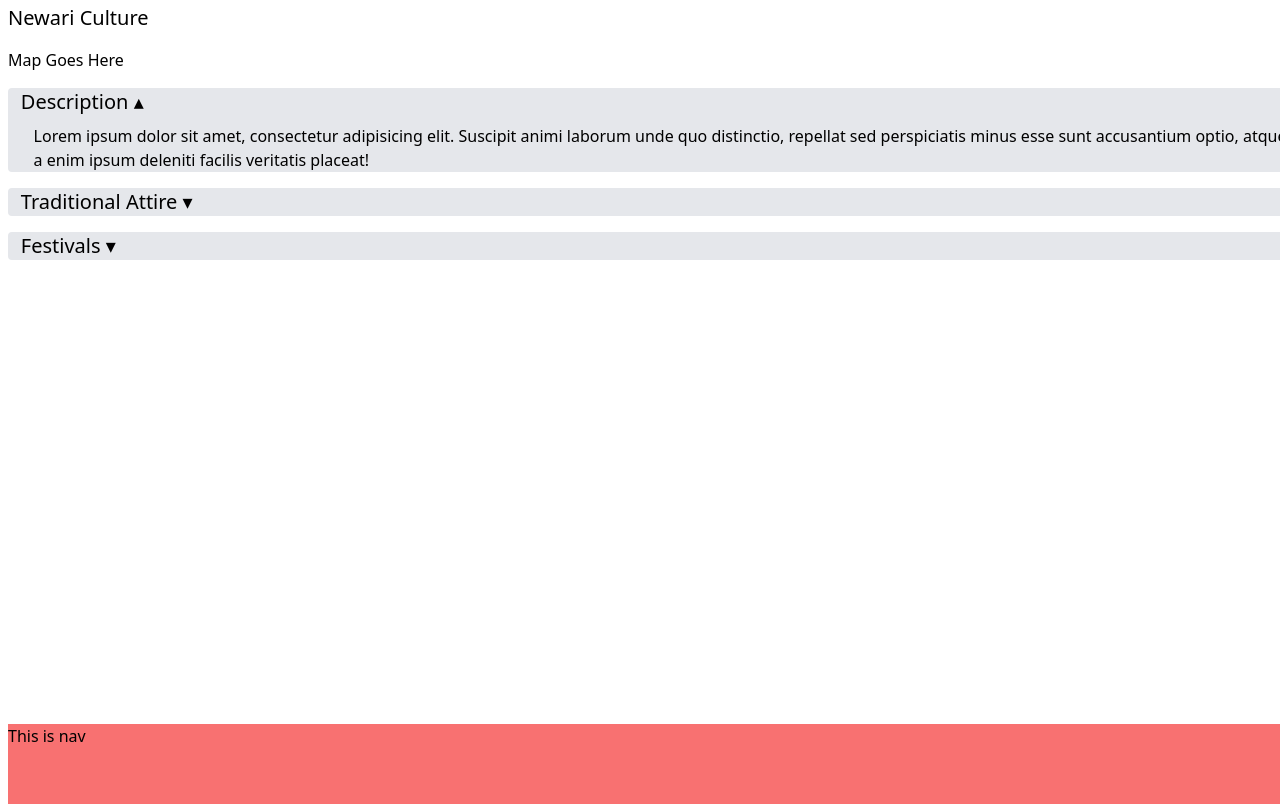
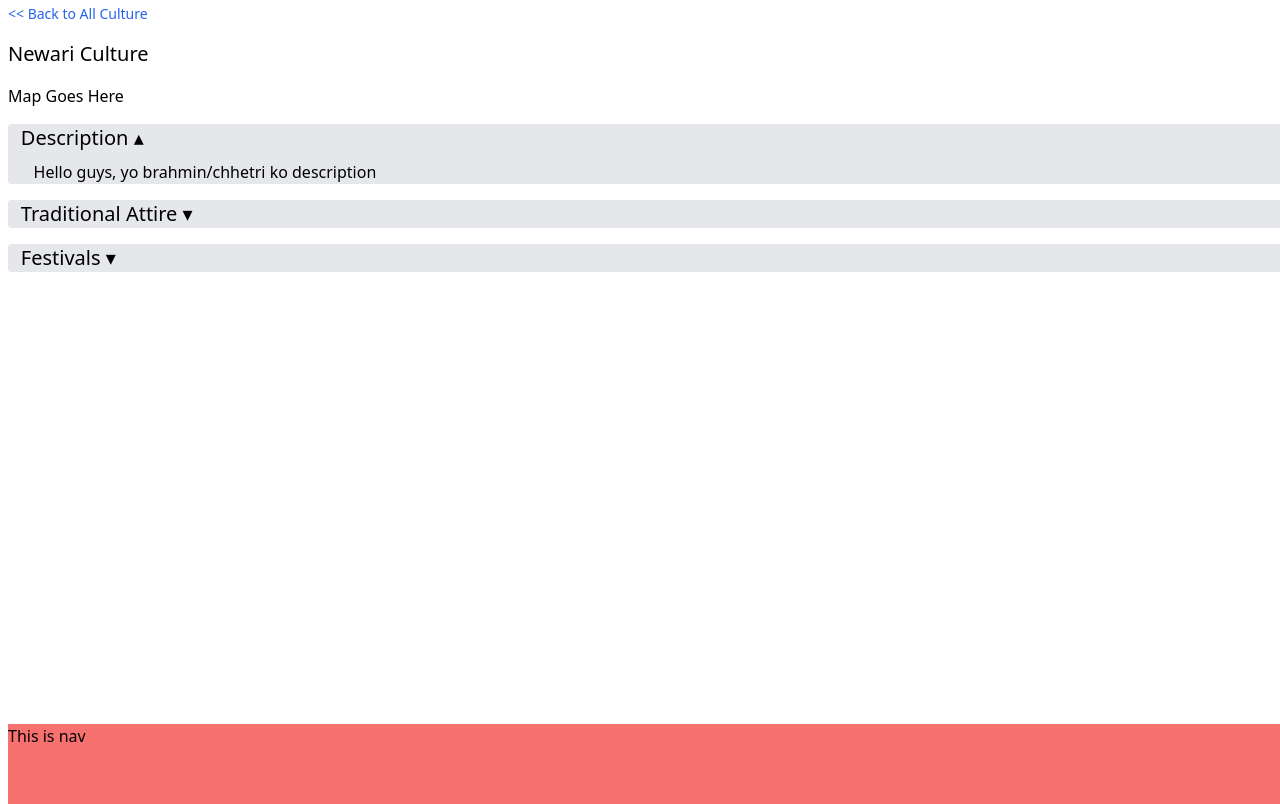
Before and after one commit to 0xs3gfau1t/EthnoAttire, a React (Vite) app in the folder client/: page /info/culture/0 in a window 1280 px wide. Built offline with nearby package versions, Linux system fonts and the light colour scheme.

Commit message:
Culture list page

```diff
--- /dev/null
+++ b/client/data/culture.js
@@ -0,0 +1,29 @@
+const cultureList = {
+    0: {
+        name: 'Brahmin/Chhetri',
+        description: 'Hello guys, yo brahmin/chhetri ko description',
+        image: 'https://external-content.duckduckgo.com/iu/?u=http%3A%2F%2F2.bp.blogspot.com%2F-k2cTu22DVqg%2FVXIIinDce0I%2FAAAAAAAAALs%2Fy1hpYYqFa44%2Fs1600%2Foncover.jpg&f=1&nofb=1&ipt=1e68bcb14b7da770c9f5cba5fc5716d4e3911e41f2f596e57a45fb42cb113976&ipo=images',
+    },
+    1: {
+        name: 'Newar',
+        description: 'Ramri ramri nani haru',
+        image: 'https://external-content.duckduckgo.com/iu/?u=https%3A%2F%2Ftse4.mm.bing.net%2Fth%3Fid%3DOIP.5l_9_rQVl33CIykiAxuvyQHaFj%26pid%3DApi&f=1&ipt=e82927c232955ceecf5792981c09fe61e4b9061eb135c0c69d03ab2313efaeb5&ipo=images',
+    },
+    2: {
+        name: 'Tharu',
+        description: 'Khatra dance',
+        image: 'https://external-content.duckduckgo.com/iu/?u=https%3A%2F%2Fi.pinimg.com%2Foriginals%2Fa2%2F64%2F64%2Fa264642a6a0f0064c691193159eeec01.jpg&f=1&nofb=1&ipt=39387052b9962f667ce94a61111652f5c46e1f8b6ca949df7beca5e6a336f35e&ipo=images',
+    },
+    3: {
+        name: 'Gurung',
+        description: 'K cha Soltini',
+        image: 'https://external-content.duckduckgo.com/iu/?u=https%3A%2F%2Fi.pinimg.com%2Foriginals%2F63%2Fc0%2F64%2F63c064ac062d431e7a6bb1f3f573d132.jpg&f=1&nofb=1&ipt=81e25b212ca98613ba3411f9a3501e875b5105e2674d1060cbfc8eb760d61a1a&ipo=images',
+    },
+    4: {
+        name: 'Magar',
+        description: 'Hello hello',
+        image: 'https://external-content.duckduckgo.com/iu/?u=https%3A%2F%2F4.bp.blogspot.com%2F-iMPXxy1m9Ao%2FUaxqxPw4yKI%2FAAAAAAAAACs%2FOcPIDEbKXwE%2Fs1600%2FWindows%2BPhoto%2BViewer%2BWallpaper.jpg&f=1&nofb=1&ipt=2ec49410117f1bb8b0047729019cfcec4f120cf994682c987c236b31418b7592&ipo=images',
+    },
+}
+
+export { cultureList }
--- a/client/data/ornaments.js
+++ b/client/data/ornaments.js
@@ -2,30 +2,35 @@ const ornaments = {
     0: {
         name: 'Hāku patāsi',
         culture: 'Newari',
+        gender: 'female',
         description:
             'Haku Patasi is made of local household cotton grown in different places surrounding Kathmandu valley.  Haku patasi is black sari with red borders worn by Nepali Newari women living in and around Kathmandu valley. Haku means Black and patasi meaning Sari in Newari language. Haku patasi (black sari) is very different than regular saris and dhoties worn by Nepali females. Haku patasi is usually heavier, and always black sari with red boarder. Haku Patasi is worn without wearing a petticoat (skirt worn inside the sari). This sari is worn from the waist to the calves and does not cover ankles as generally other saris do. Newar ladies and Newar girls living in Kathmandu valley and its vicinity wrap Haku Patasi around their waist and tie Patuka like a belt.',
     },
     1: {
         name: 'Nyapu Sikha',
         culture: 'Newari',
+        gender: 'female',
         description:
             '“Nyapu Shikha” is a chain with net like configuration worn on one side of the head. Nyapu in Newari means five and Shikha is chain. The jewelry has five rows of chains thus has the name. The jewelry is gold plated and handmade in Nepal. It usually use by the women & girls of Newari community.',
     },
     2: {
         name: 'Tapalan',
         culture: 'Newari',
+        gender: 'both',
         description:
             "Men's common costume consists of a long shirt called tapālan (Nepal Bhasa: तपालं) and tight fitting trousers known as suruwā (सुरुवा:). A waistcoat and coat may be worn over the shirt. Today, the garment is worn during special occasions, official functions and festivals while it is still everyday wear for many among the older generation. Men dress in tapālan and suruwā and women wear the hāku patāsi when taking part in the New Year's Day parade of Nepal Sambat. This traditional dress is also worn during wedding processions.",
     },
     3: {
         name: 'Haku Tapli',
         culture: 'Newari',
+        gender: 'male',
         descrition:
             'Haku Tapli is a traditional hat worn by the Newari male. Haku means "Black" and "Tapli" means "Topi" or "Hat" in Newari hence black hat. It is the newari version of popular nepali  traditional hat "Dhaka Topi"',
     },
     4: {
         name: 'Hansuli',
         culture: 'Tharu',
+        gender: 'female',
         description:
             ' Hansuli were worn in different parts of Nepal and north India, including in the northwest region of Humla. Our piece is based on a design popular within the Tharu community of southern Nepal. It is typically a heavy ornament made of solid silver or a metal composite',
     },
--- a/client/src/App.jsx
+++ b/client/src/App.jsx
@@ -4,8 +4,9 @@ import HomePage from './pages/Home'
 import ImagePage from './pages/Image'
 import VideoPage from './pages/Video'
 import InfoPage from './pages/Info'
-import Culture from './pages/CultureDetail'
+import CultureDetail from './pages/CultureDetail'
 import './index.css'
+import Culture from './pages/Culture'
 
 export default function App() {
     return (
@@ -16,7 +17,11 @@ export default function App() {
                     <Route path="image" element={<ImagePage />} />
                     <Route path="video" element={<VideoPage />} />
                     <Route path="info" element={<InfoPage />} />
-                    <Route path="info/culture/:id" element={<Culture />} />
+                    <Route path="culture" element={<Culture />} />
+                    <Route
+                        path="info/culture/:id"
+                        element={<CultureDetail />}
+                    />
                 </Route>
             </Routes>
         </>
--- /dev/null
+++ b/client/src/pages/Culture.jsx
@@ -0,0 +1,41 @@
+import { Link } from 'react-router-dom'
+import { cultureList } from '../../data/culture'
+
+const Culture = () => {
+    return (
+        <div>
+            <h1>Our Cultures</h1>
+
+            <div className="p-10 grid grid-cols-1 sm:grid-cols-1 md:grid-cols-3 lg:grid-cols-3 xl:grid-cols-3 gap-5">
+                {Object.keys(cultureList).map(culture => {
+                    return (
+                        <div key={culture}>
+                            <div className="rounded overflow-hidden shadow-lg">
+                                <img
+                                    className="w-full rounded"
+                                    src={cultureList[culture]['image']}
+                                    alt={cultureList[culture]['name']}
+                                />
+                                <div className="px-6 py-4">
+                                    <div className="font-bold text-xl mb-2">
+                                        {cultureList[culture]['name']}
+                                    </div>
+                                    <p className="text-gray-700 text-base">
+                                        {cultureList[culture]['description']}
+                                    </p>
+                                </div>
+                                <div className="px-4 py-1 mb-4 bg-blue-700 w-max mx-auto text-white rounded cursor-pointer">
+                                    <Link to={`/info/culture/${culture}`}>
+                                        Learn More
+                                    </Link>
+                                </div>
+                            </div>
+                        </div>
+                    )
+                })}
+            </div>
+        </div>
+    )
+}
+
+export default Culture
--- a/client/src/pages/CultureDetail.jsx
+++ b/client/src/pages/CultureDetail.jsx
@@ -1,7 +1,11 @@
 import { useState } from 'react'
+import { Link, useParams } from 'react-router-dom'
 
-const Culture = () => {
+import { cultureList } from '../../data/culture'
+
+const CultureDetail = () => {
     const [collapse, setCollapse] = useState([true, false, false])
+    let { id } = useParams()
 
     const updateCol = idx => {
         let update = [...collapse]
@@ -11,6 +15,9 @@ const Culture = () => {
 
     return (
         <div className="flex flex-col gap-4">
+            <Link className="text-sm bold text-blue-600" to={'/culture'}>
+                {'<< Back to All Culture'}
+            </Link>
             <h1 className="text-xl bold">Newari Culture</h1>
             <div>Map Goes Here</div>
             <div className="section ">
@@ -20,15 +27,7 @@ const Culture = () => {
                 >
                     Description {collapse[0] ? '▴' : '▾'}
                 </h2>
-                {collapse[0] && (
-                    <p>
-                        Lorem ipsum dolor sit amet, consectetur adipisicing
-                        elit. Suscipit animi laborum unde quo distinctio,
-                        repellat sed perspiciatis minus esse sunt accusantium
-                        optio, atque a enim ipsum deleniti facilis veritatis
-                        placeat!
-                    </p>
-                )}
+                {collapse[0] && <p>{cultureList[id]['description']}</p>}
             </div>
             <div className="section">
                 <h2
@@ -83,4 +82,4 @@ const Culture = () => {
     )
 }
 
-export default Culture
+export default CultureDetail
```
